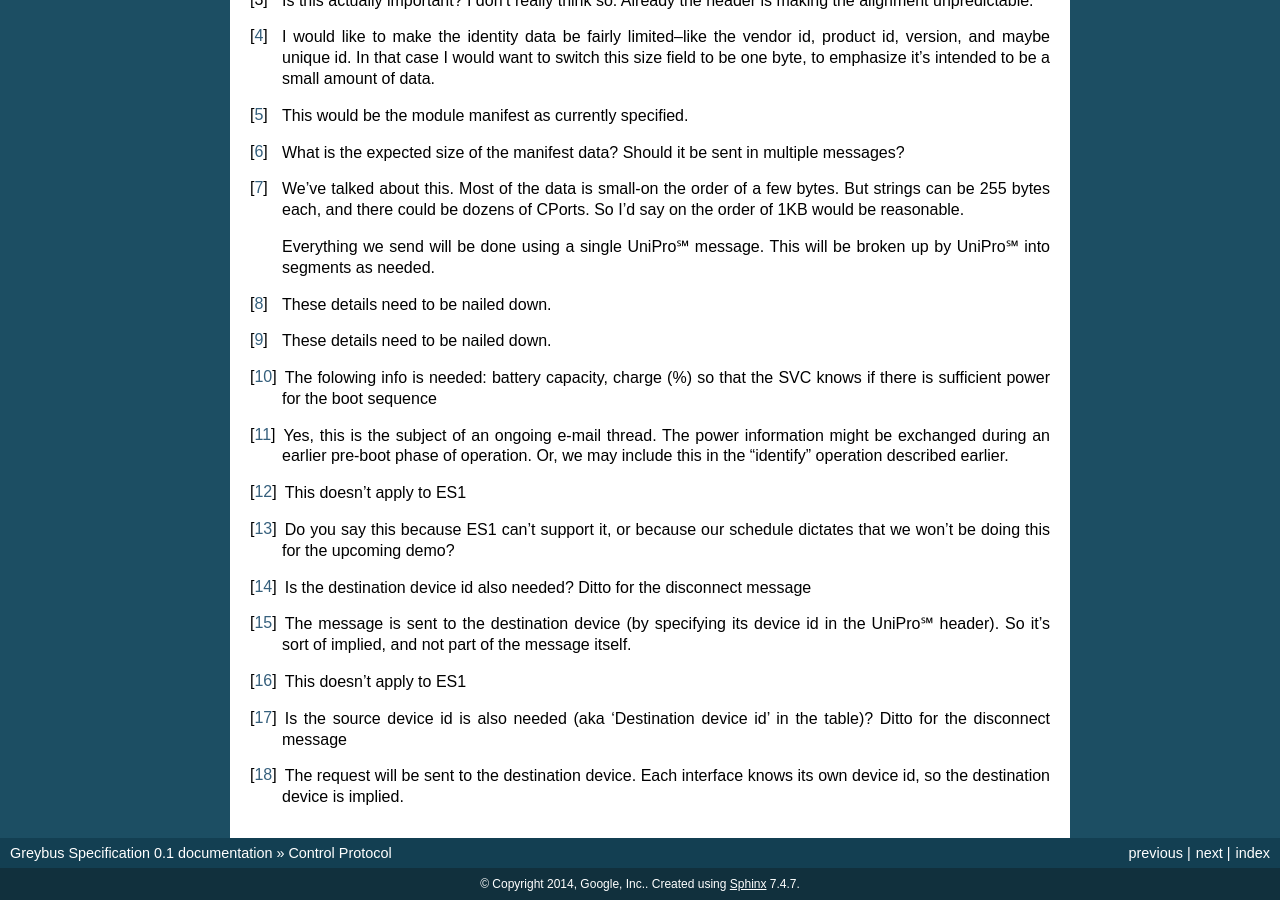
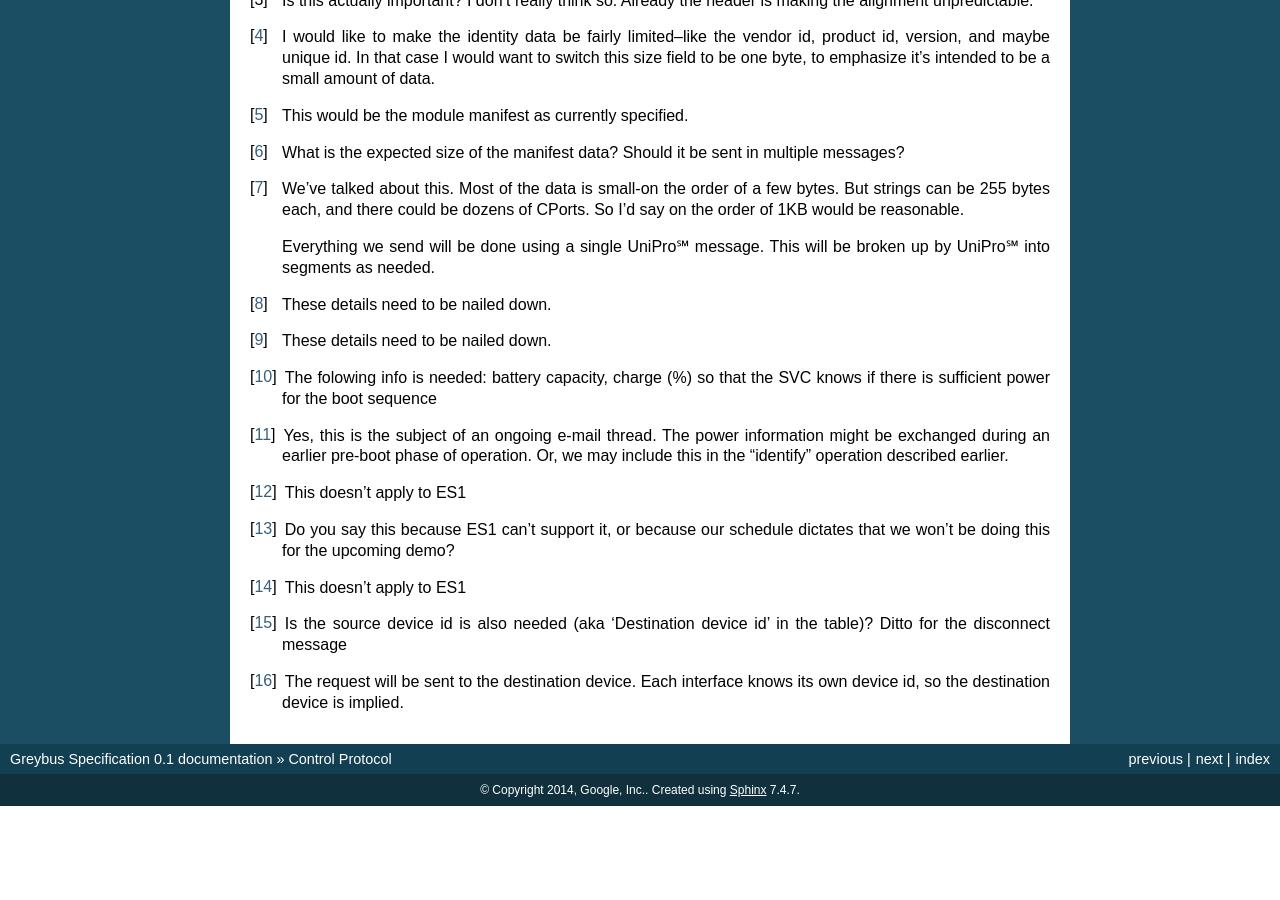
Before and after one commit to projectara/greybus-spec, a Sphinx documentation site: the page built from source/control.rst, in a window 1280 px wide and 900 px high, scrolled down 12224 px. Built offline with Sphinx 7.4.7, drawn with Linux system fonts in a browser that asks for light colours; after the commit the page ends 13030 px from its top, so only the background shows below that.

Commit message:
Control Protocol: resolve unneded footnote in Connect Request
These footnotes are no longer needed, so remove them.

Reviewed-by: Marti Bolivar <mbolivar@leaflabs.com>
Signed-off-by: Greg Kroah-Hartman <greg@kroah.com>

```diff
--- a/source/control.rst
+++ b/source/control.rst
@@ -1317,13 +1317,6 @@ The disable route response contains only the status byte.
 .. [#cq] Do you say this because ES1 can't support it, or because our
         schedule dictates that we won't be doing this for the upcoming demo?
 
-.. [#cr] Is the destination device id also needed? Ditto for the
-         disconnect message
-
-.. [#cs] The message is sent to the destination device (by specifying
-         its device id in the |unipro| header).  So it's sort of
-         implied, and not part of the message itself.
-
 .. [#ct] This doesn't apply to ES1
 
 .. [#cu] Is the source device id is also needed (aka 'Destination
```
Also changed, not shown: other parts of source/control.rst (+1 -1 lines).
